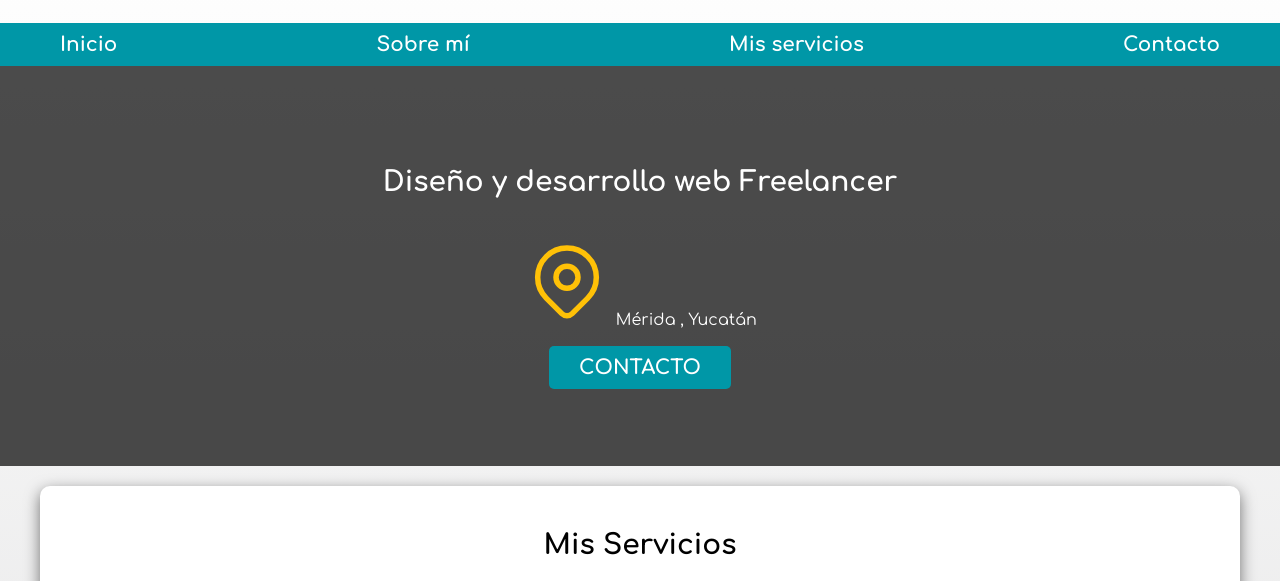
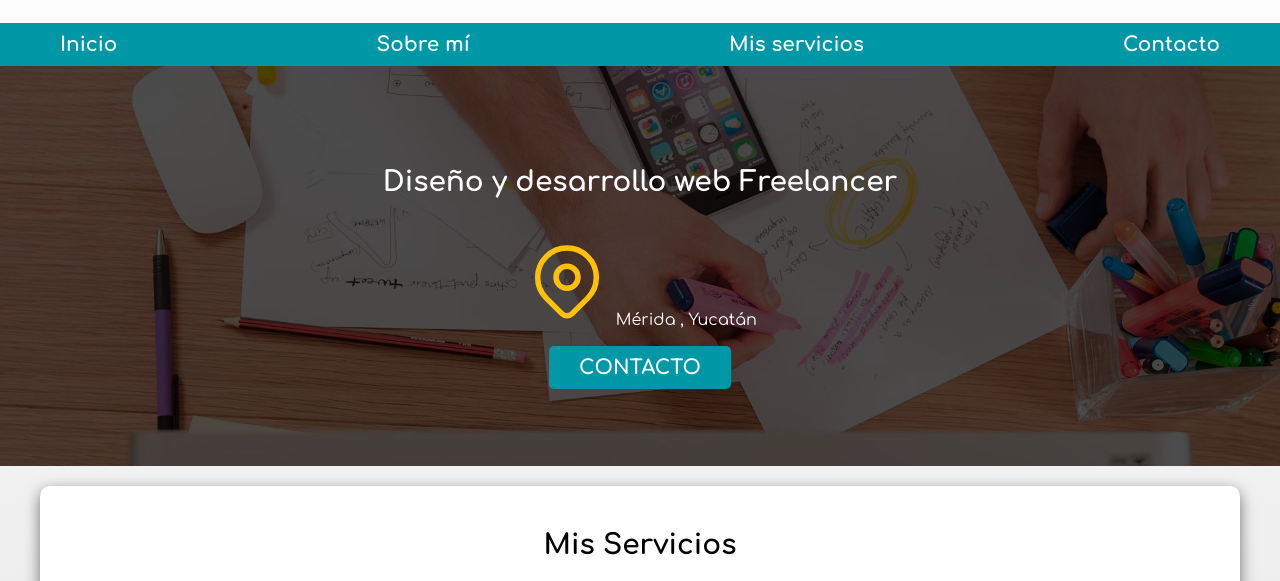
Before and after one commit to iamlearninn/Proyecto-2-Freelancer, a plain HTML site: page index.html in a window 1280 px wide. Shown: the part 72-653 px from the top of the page. Drawn offline with Linux system fonts and the light colour scheme.

Commit message:
Update styles.css

```diff
--- a/css/styles.css
+++ b/css/styles.css
@@ -121,7 +121,7 @@ h1,h2,h3{text-align: center;}
 /* Hero bg-Image*/
 
 .hero{
-    background-image: url(/img/hero (1).jpg);
+    background-image: url(/img/hero.jpg);
     background-repeat: no-repeat;
     background-size: cover;
     height: 40rem;
```
